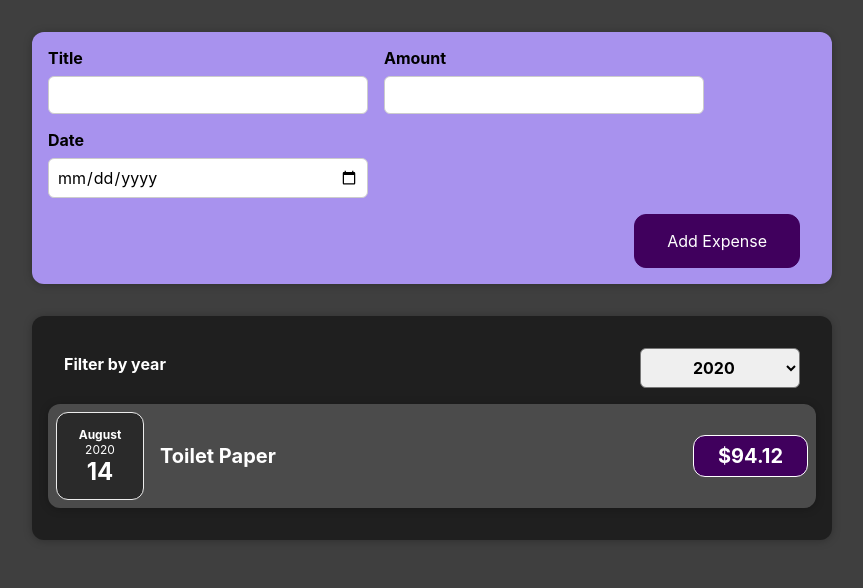
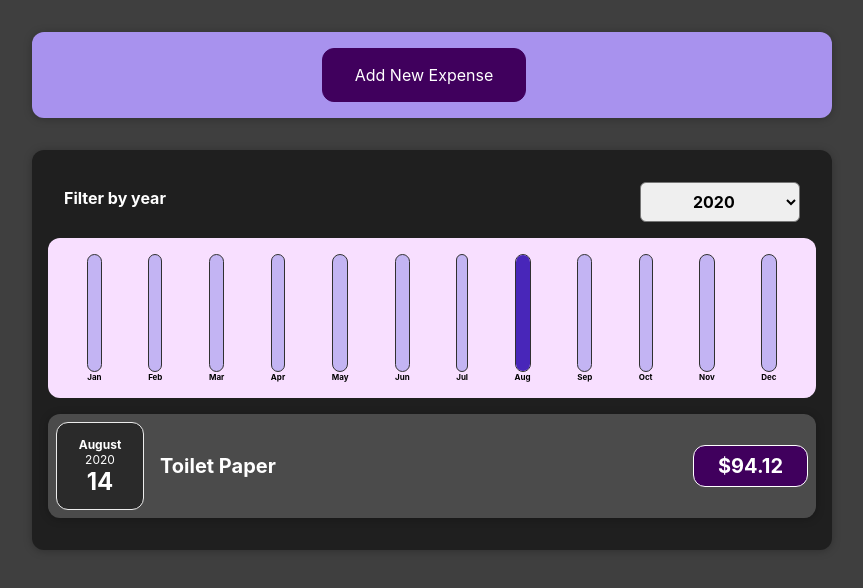
Before and after one commit to pjevic/expense-tracker, a React (Create React App) app: page / in a window 1280 px wide. Shown: the top 588 px of the page, without its empty margins (208-1071 px from the left). Built offline with nearby package versions, Linux system fonts and the light colour scheme.

Commit message:
Adding Chart

```diff
--- /dev/null
+++ b/src/components/Chart/Chart.css
@@ -0,0 +1,9 @@
+.chart {
+  padding: 1rem;
+  border-radius: 12px;
+  background-color: #f8dfff;
+  text-align: center;
+  display: flex;
+  justify-content: space-around;
+  height: 10rem;
+}
--- /dev/null
+++ b/src/components/Chart/Chart.js
@@ -0,0 +1,17 @@
+import "./Chart.css";
+import ChartBar from "./ChartBar";
+
+const Chart = (props) => {
+  const dataPointvalues = props.items.map((item) => item.value);
+  const totalMax = Math.max(...dataPointvalues);
+
+  return (
+    <div className="chart">
+      {props.items.map(({ value, label }) => (
+        <ChartBar key={label} value={value} maxValue={totalMax} label={label} />
+      ))}
+    </div>
+  );
+};
+
+export default Chart;
--- /dev/null
+++ b/src/components/Chart/ChartBar.css
@@ -0,0 +1,30 @@
+.chart-bar {
+  height: 100%;
+  display: flex;
+  flex-direction: column;
+  align-items: center;
+}
+
+.chart-bar__inner {
+  height: 100%;
+  width: 100%;
+  border: 1px solid #313131;
+  border-radius: 12px;
+  background-color: #c3b4f3;
+  overflow: hidden;
+  display: flex;
+  flex-direction: column;
+  justify-content: flex-end;
+}
+
+.chart-bar__fill {
+  background-color: #4826b9;
+  width: 100%;
+  transition: all 0.3s ease-out;
+}
+
+.chart-bar__label {
+  font-weight: bold;
+  font-size: 0.5rem;
+  text-align: center;
+}
--- /dev/null
+++ b/src/components/Chart/ChartBar.js
@@ -0,0 +1,20 @@
+import "./ChartBar.css";
+
+const ChartBar = ({ label, maxValue, value }) => {
+  let barFillHeight = "0%";
+
+  if (maxValue > 0) {
+    barFillHeight = Math.round((value / maxValue) * 100) + "%";
+  }
+
+  return (
+    <div className="chart-bar">
+      <div className="chart-bar__inner">
+        <div className="chart-bar__fill" style={{ height: barFillHeight }}></div>
+      </div>
+      <div className="chart-bar__label">{label}</div>
+    </div>
+  );
+};
+
+export default ChartBar;
--- a/src/components/Expenses/ExpenseItem.js
+++ b/src/components/Expenses/ExpenseItem.js
@@ -4,6 +4,7 @@
 
 const ExpenseItem = (props) => {
   return (
+    <li>
       <Card className="expense-item">
         <ExpenseDate date={props.date} />
         <div className="expense-item__description">
@@ -11,6 +12,7 @@
           <div className="expense-item__price">${props.amount}</div>
         </div>
       </Card>
+    </li>
   );
 };
 
--- a/src/components/Expenses/Expenses.js
+++ b/src/components/Expenses/Expenses.js
@@ -1,27 +1,25 @@
 import { useState } from "react";
 import ExpensesFilter from "./ExpensesFilter";
 import Card from "../UI/Card";
-import ExpenseItem from "../Expenses/ExpenseItem";
+import ExpensesList from "./ExpensesList";
+import ExpensesChart from "./ExpensesChart";
 import "./Expenses.css";
 
 const Expenses = (props) => {
   const { expenses } = props;
-
   const [filteredYear, setFilteredYear] = useState("2020");
 
   const filterChangeHandler = (year) => {
     setFilteredYear(year);
   };
 
+  const filteredExpenses = expenses.filter(({ date }) => date.getFullYear() === +filteredYear);
+
   return (
     <Card className="expenses">
       <ExpensesFilter selected={filteredYear} onYearChange={filterChangeHandler} />
-
-      {expenses
-        .filter(({ date }) => date.getFullYear() === +filteredYear)
-        .map(({ id, title, amount, date }) => (
-          <ExpenseItem key={id} title={title} amount={amount} date={date} />
-        ))}
+      <ExpensesChart expenses={filteredExpenses} />
+      <ExpensesList items={filteredExpenses} />
     </Card>
   );
 };
--- /dev/null
+++ b/src/components/Expenses/ExpensesChart.js
@@ -0,0 +1,27 @@
+import Chart from "../Chart/Chart";
+
+const ExpensesChart = (props) => {
+  const chartDataPoints = [
+    { label: "Jan", value: 0 },
+    { label: "Feb", value: 0 },
+    { label: "Mar", value: 0 },
+    { label: "Apr", value: 0 },
+    { label: "May", value: 0 },
+    { label: "Jun", value: 0 },
+    { label: "Jul", value: 0 },
+    { label: "Aug", value: 0 },
+    { label: "Sep", value: 0 },
+    { label: "Oct", value: 0 },
+    { label: "Nov", value: 0 },
+    { label: "Dec", value: 0 },
+  ];
+
+  for (const expense of props.expenses) {
+    const expenseMonth = expense.date.getMonth();
+    chartDataPoints[expenseMonth].value += expense.amount;
+  }
+
+  return <Chart items={chartDataPoints} />;
+};
+
+export default ExpensesChart;
--- /dev/null
+++ b/src/components/Expenses/ExpensesList.css
@@ -0,0 +1,9 @@
+.expenses-list {
+  list-style: none;
+  padding: 0;
+}
+
+.expenses-list__fallback {
+  color: white;
+  text-align: center;
+}
--- /dev/null
+++ b/src/components/Expenses/ExpensesList.js
@@ -0,0 +1,18 @@
+import "./ExpensesList.css";
+import ExpenseItem from "./ExpenseItem";
+
+const ExpensesList = ({ items }) => {
+  if (items.length === 0) {
+    return <h2 className="expenses-list__fallback">Found no expenses.</h2>;
+  }
+
+  return (
+    <ul className="expenses-list">
+      {items.map(({ id, title, amount, date }) => (
+        <ExpenseItem key={id} title={title} amount={amount} date={date} />
+      ))}
+    </ul>
+  );
+};
+
+export default ExpensesList;
--- a/src/components/NewExpense/ExpenseForm.js
+++ b/src/components/NewExpense/ExpenseForm.js
@@ -16,7 +16,7 @@
 
     const expenseData = {
       title: enteredTitle,
-      amount: enteredAmount,
+      amount: +enteredAmount,
       date: new Date(enteredDate),
     };
 
@@ -43,6 +43,9 @@
         </div>
       </div>
       <div className="new-expense__actions">
+        <button type="button" onClick={props.onCancel}>
+          Cancel
+        </button>
         <button type="submit">Add Expense</button>
       </div>
     </form>
--- a/src/components/NewExpense/NewExpense.js
+++ b/src/components/NewExpense/NewExpense.js
@@ -1,7 +1,10 @@
+import { useState } from "react";
 import "./NewExpense.css";
 import ExpenseForm from "./ExpenseForm";
 
 const NewExpense = (props) => {
+  const [openForm, setOpenForm] = useState(false);
+
   const saveExpenseDataHandler = (enteredExpenseData) => {
     const expenseData = {
       ...enteredExpenseData,
@@ -10,9 +13,12 @@
     props.onAddExpense(expenseData);
   };
 
+  const toggleOpenFormHandler = () => setOpenForm(!openForm);
+
   return (
     <div className="new-expense">
-      <ExpenseForm onSaveExpenseData={saveExpenseDataHandler} />
+      {!openForm && <button onClick={toggleOpenFormHandler}>Add New Expense</button>}
+      {openForm && <ExpenseForm onSaveExpenseData={saveExpenseDataHandler} onCancel={toggleOpenFormHandler} />}
     </div>
   );
 };
```
Lines whose indentation alone changed are shown as unchanged.
